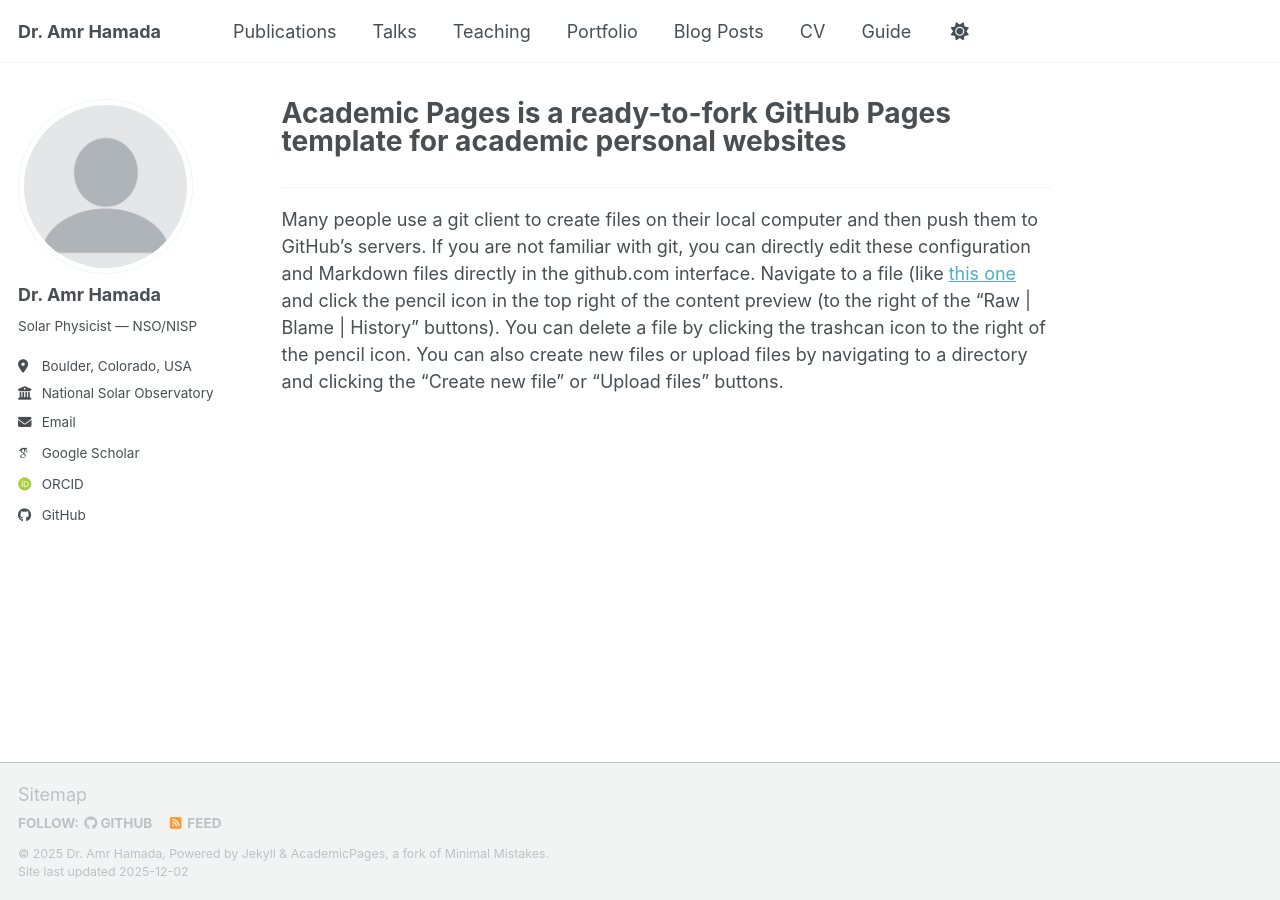
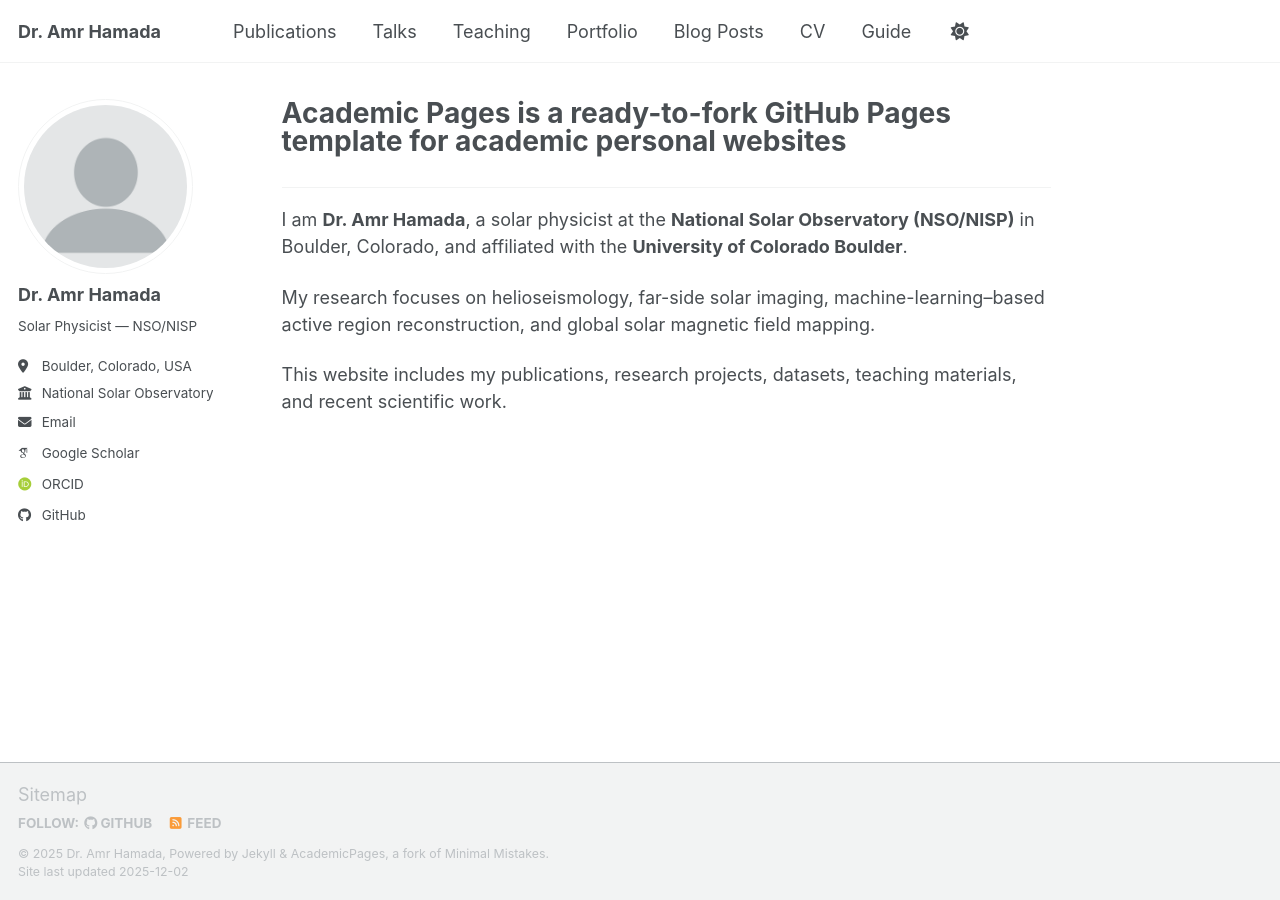
Before and after one commit to Amr1001Hamada/Amr1001Hamada.github.io, a Jekyll site: the page built from _pages/about.md, in a window 1280 px wide. Built offline with Jekyll 4.4.1, drawn with Linux system fonts in a browser that asks for light colours; some web fonts are replaced; a script bundle is joined from its source files by our own code; library files that are not in the unit come from our copies.

Commit message:
Update about page with personal details and research focus
Added personal introduction and research focus to the about page.

```diff
--- a/_pages/about.md
+++ b/_pages/about.md
@@ -8,4 +8,8 @@ redirect_from:
 ---
 
 ------
-Many people use a git client to create files on their local computer and then push them to GitHub's servers. If you are not familiar with git, you can directly edit these configuration and Markdown files directly in the github.com interface. Navigate to a file (like [this one](https://github.com/academicpages/academicpages.github.io/blob/master/_talks/2012-03-01-talk-1.md) and click the pencil icon in the top right of the content preview (to the right of the "Raw | Blame | History" buttons). You can delete a file by clicking the trashcan icon to the right of the pencil icon. You can also create new files or upload files by navigating to a directory and clicking the "Create new file" or "Upload files" buttons.
+I am **Dr. Amr Hamada**, a solar physicist at the **National Solar Observatory (NSO/NISP)** in Boulder, Colorado, and affiliated with the **University of Colorado Boulder**.
+
+My research focuses on helioseismology, far-side solar imaging, machine-learning–based active region reconstruction, and global solar magnetic field mapping.
+
+This website includes my publications, research projects, datasets, teaching materials, and recent scientific work.
```
